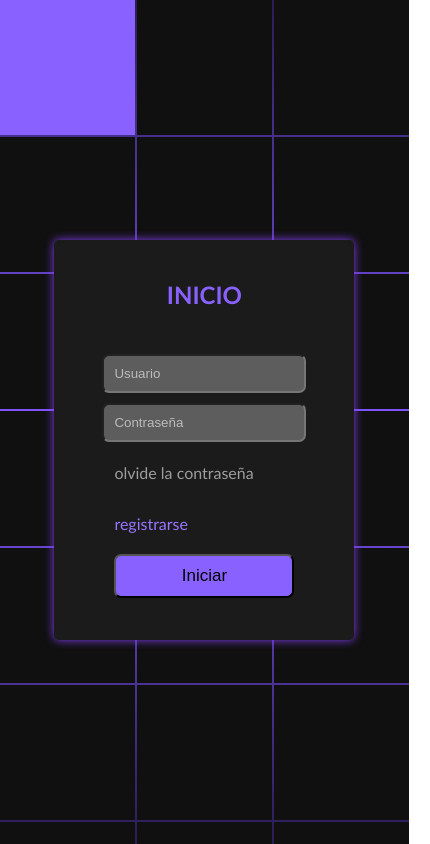
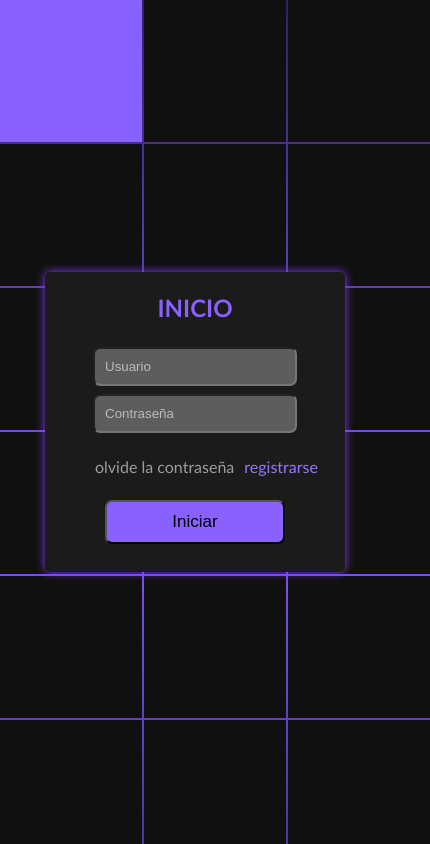
Before and after one commit to maquetax/login, a plain HTML site: page index.html in a window 390 px wide. Shown: the top 844 px of the page, 430 px wide, since content can reach past the window. Drawn offline with Linux system fonts and the light colour scheme.

Commit message:
Add files via upload

```diff
--- a/assets/css/styles.css
+++ b/assets/css/styles.css
@@ -4,8 +4,8 @@ body{
     font-family: 'Gill Sans', 'Gill Sans MT', Calibri, 'Trebuchet MS', sans-serif;
     background-color: rgb(0, 0, 0);
     background: linear-gradient(to bottom, rgb(0, 0, 0), rgb(0, 0, 0), rgb(128, 86, 255),rgb(0, 0, 0), rgb(0, 0, 0));
-    background-size: 100% 300%;
-    animation: fxd 10s infinite;
+    background-size: 100% 400%;
+    animation: fxd 15s infinite;
     scroll-behavior: smooth;
     width: 100vw;
     height: 100vh;
@@ -28,7 +28,9 @@ body{
     width: 400px;
     height: 400px;
     background-color: rgb(27, 27, 27);
-    margin: 10rem 35rem;
+    top: 50%;
+    left: 50%;
+    transform: translate(-50%, -50%);
     display: flex;
     flex-direction: column;
     position: absolute;
@@ -91,36 +93,44 @@ p:last-child{
 }
 
 /* --------TELEFONOS---------- */
-@media (max-width:600px) {
-    body{
-    width: 100vw;
-    height: 100vh;
-    overflow: hidden;
-    }
+@media (max-width:431px) {
     .contenedor{
         width: 300px;
-        height: 400px;
-        margin: 15rem 3.4rem;
+        height: 300px;
+        transform: translate(-50%, -50%);
     }
     .fondo{
-        width: 135px;
-        height: 135px;
+        width: 142px;
+        height: 142px;
     }
 
     .background{
         display: grid;
-        grid-template-columns: repeat(3, 135px);
+        grid-template-columns: repeat(3, 142px);
         grid-template-rows: auto;
         gap: 2px;
     }
+
+    input{
+        padding: 10px;
+        width: 60%;
+        margin: 4px auto;
+        background-color: rgb(93, 93, 93);
+        border-radius: 7px;
+    }
+
+    h2{
+        text-align: center;
+        color: rgb(137, 97, 255);
+        padding: 1px;
+    }
+
+    p{
+        margin: 20px 0;
+    }
+
     .p{
-        margin-left: 60px;
-        flex-direction: column;
+        margin-left: 50px;
+        gap: 10px;
     }
 }
-
-@media (min-width: 901px) {
-    .contenedor{
-        margin: 10rem 30rem;
-    }
-}
```
